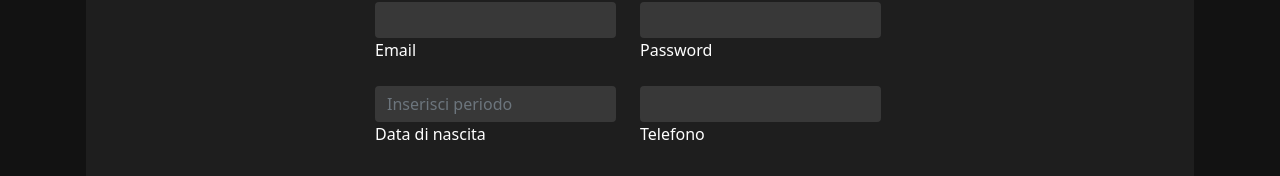
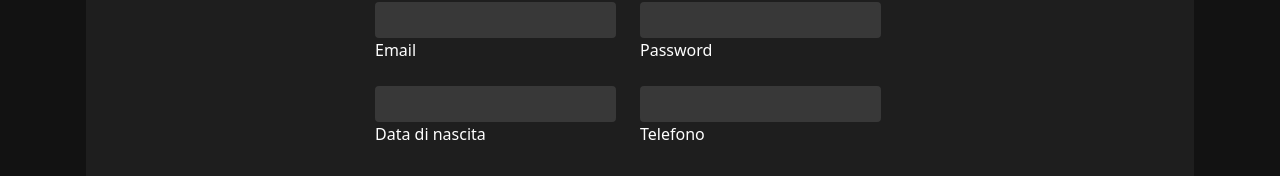
Before and after one commit to CaffeLatteIV/nolo-nolo, a React (Create React App) app in the folder frontend/frontoffice/: page /register in a window 1280 px wide. Shown: the part 426-602 px from the top of the page. Built offline with nearby package versions, Linux system fonts and the light colour scheme; no server answers.

Commit message:
qua è dove non va il datepicker di register

```diff
--- a/frontend/frontoffice/src/components/Register.js
+++ b/frontend/frontoffice/src/components/Register.js
@@ -125,11 +125,10 @@ function Register({ setLogged }) {
                 className="form-label  w-100"
               >
                 <DatePicker
-                  onChange={(e) => setBirtDate(e.target.value)}
+                  onChange={(date) => setBirtDate(date)}
                   dateFormat="dd/MM/yyyy"
                   scrollableMonthYearDropdown
                   withPortal
-                  placeholderText="Inserisci periodo"
                   className="rounded border-0 form-control w-100"
                   calendarClassName="text-white border-0"
                   id="dateInput"
```
